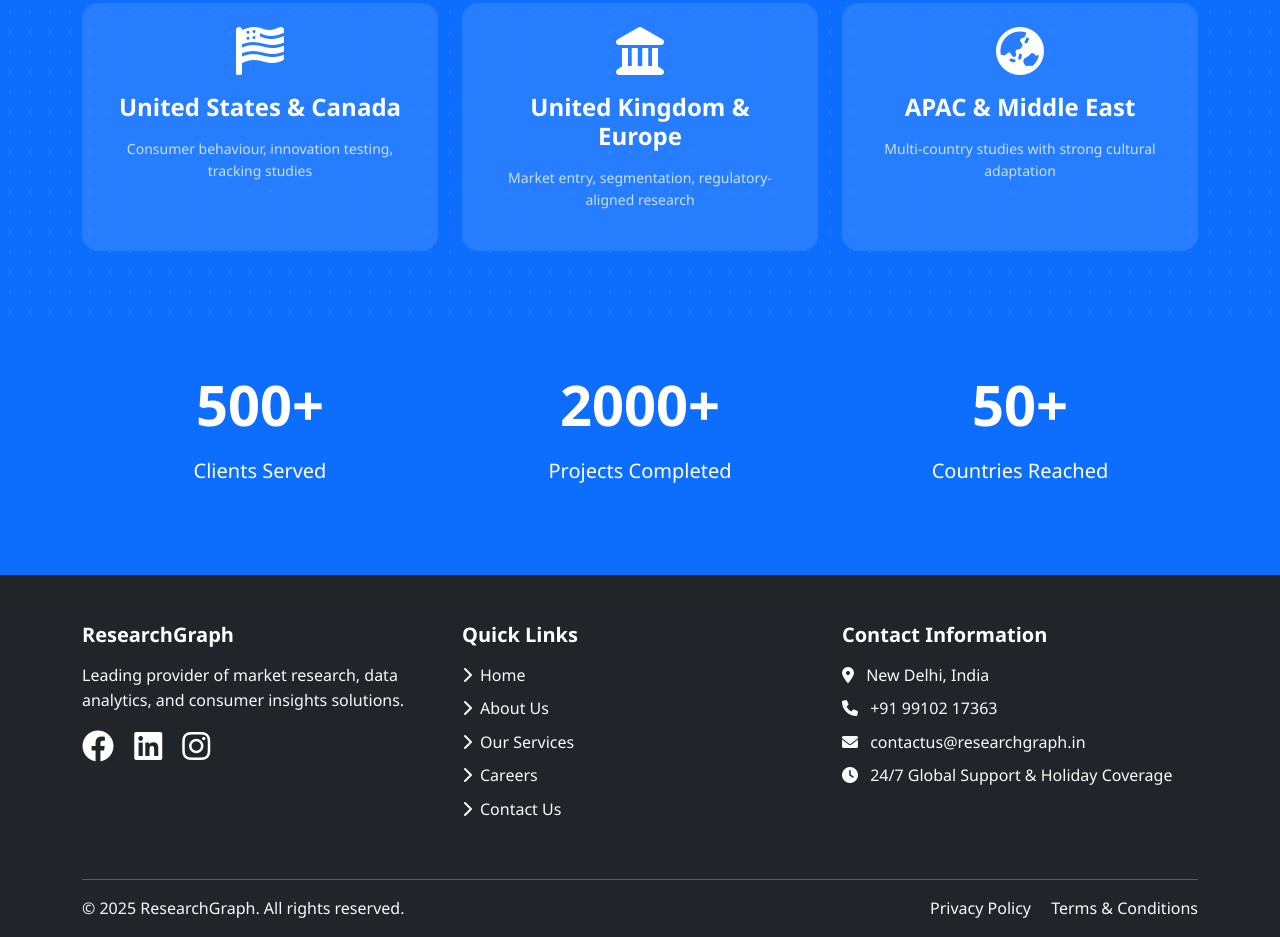
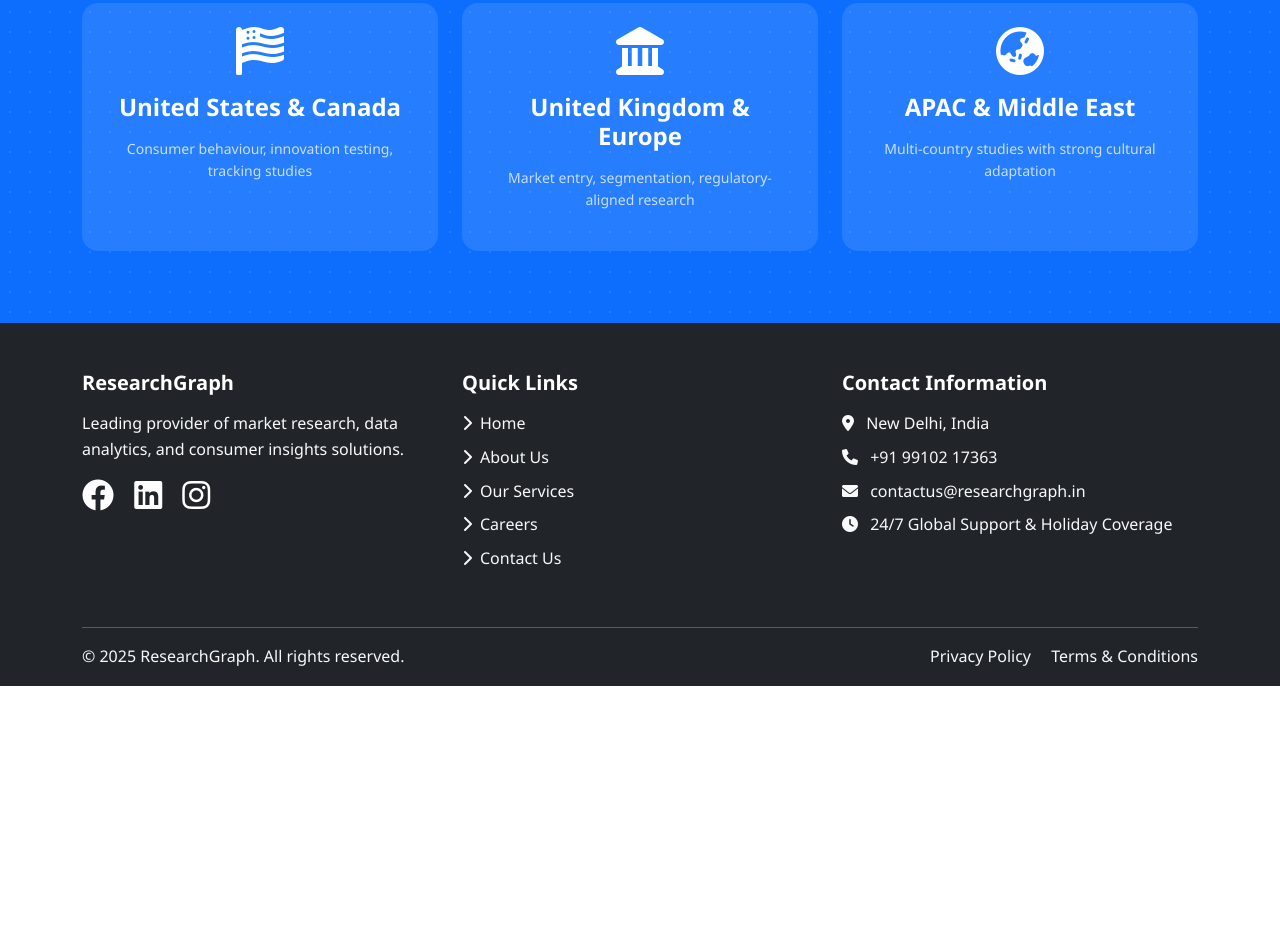
Before and after one commit to 5h0xib/Research_Graph_Web, a plain HTML site: page about.html in a window 1280 px wide. Shown: the part 3292-4229 px from the top of the page. After the commit the page ends 3978 px from the top, so only its background shows below. Drawn offline with nearby package versions, Linux system fonts and the light colour scheme.

Commit message:
Update about.html

```diff
--- a/about.html
+++ b/about.html
@@ -349,7 +349,7 @@
             </section>
 
             <!-- Company Stats -->
-            <section class="bg-primary text-white py-5">
+            <!-- <section class="bg-primary text-white py-5">
                 <div class="container">
                     <div class="row text-center justify-content-center">
                         <div class="col-md-4 mb-4">
@@ -366,7 +366,7 @@
                         </div>
                     </div>
                 </div>
-            </section>
+            </section> -->
         </div>
     </main>
 
```
